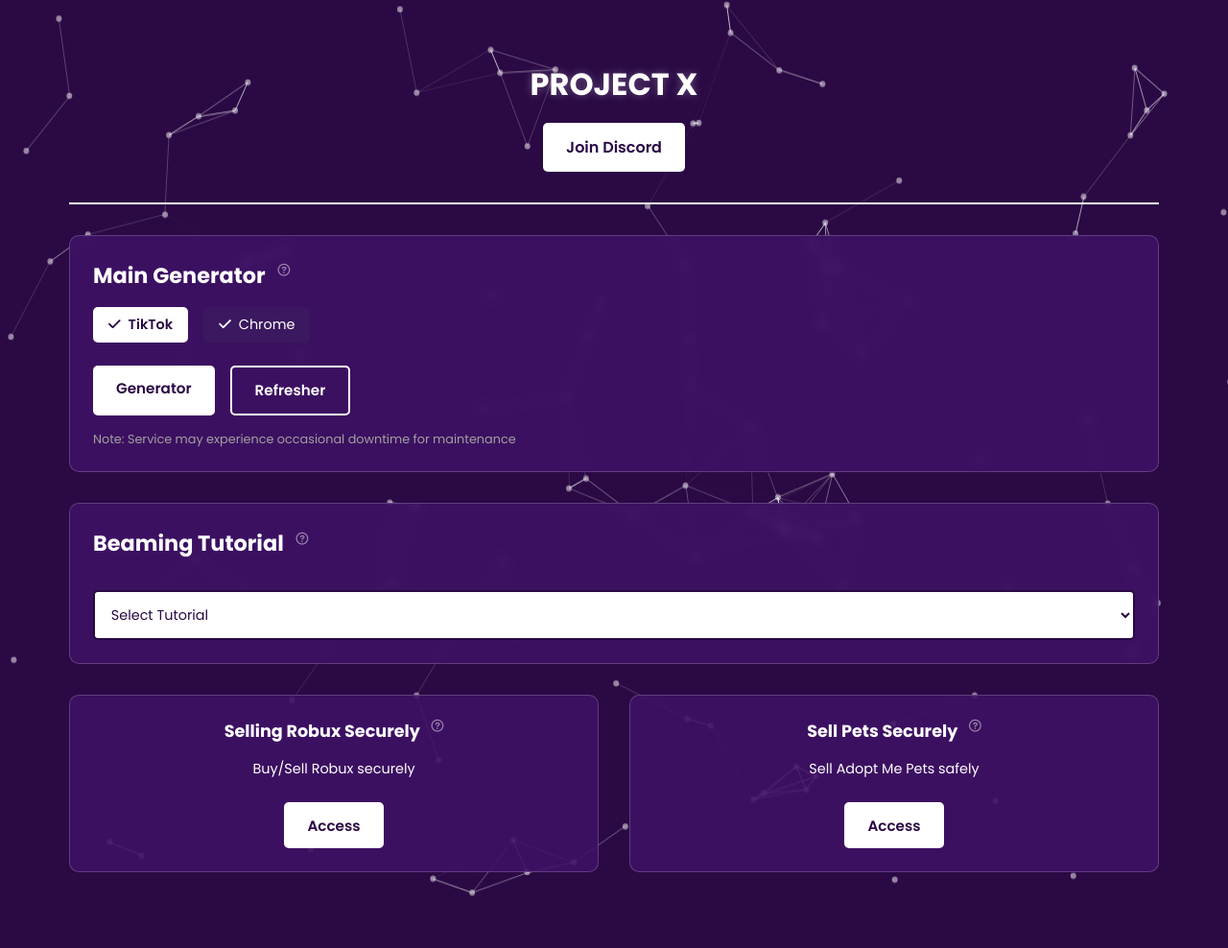
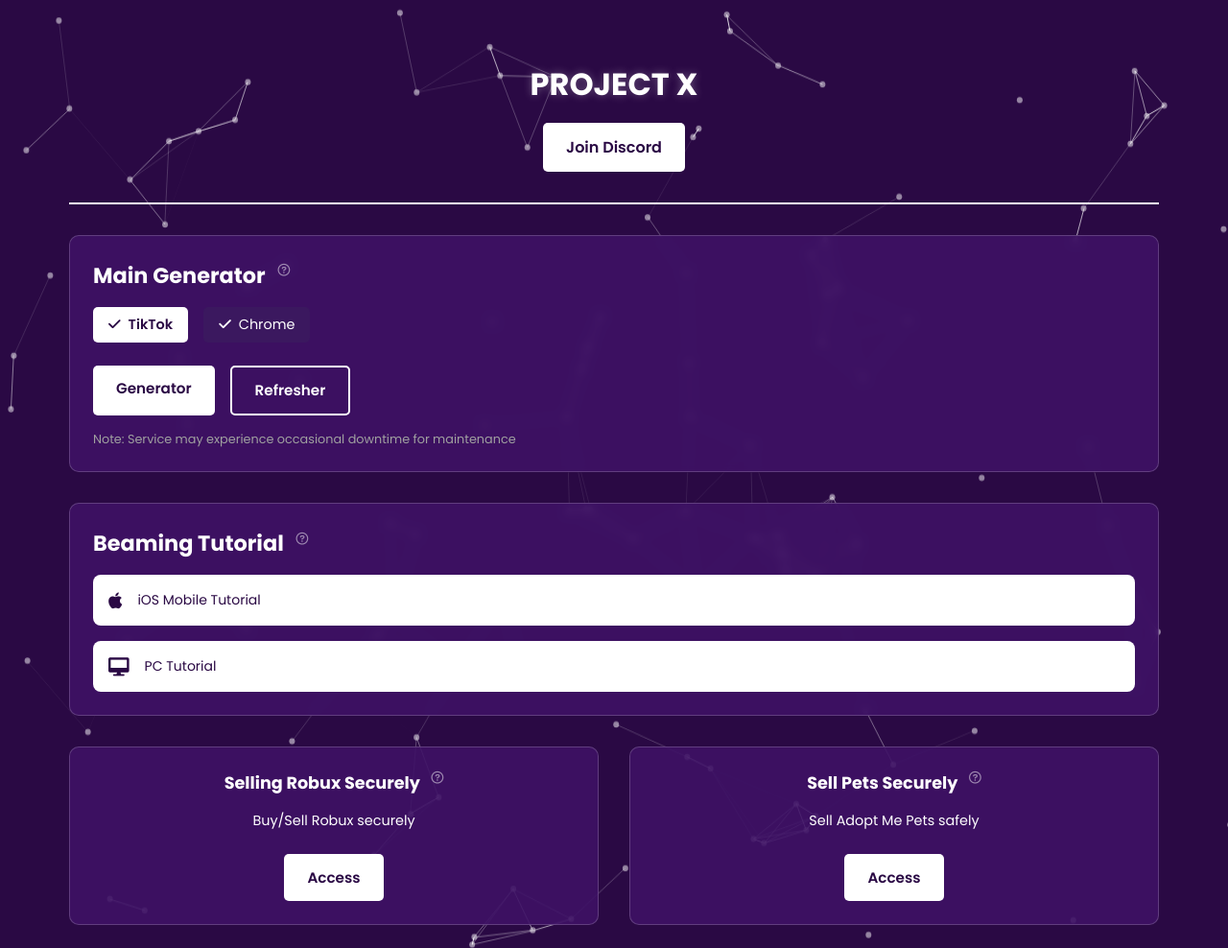
Before and after one commit to Josiahhecks/......, a plain HTML site: page Index.html in a window 1280 px wide. Shown: the whole page at 96% size. Before the commit the page ends 947 px from the top, so only its background shows below. Drawn offline with nearby package versions, Linux system fonts and the light colour scheme.

Commit message:
Update Index.html

```diff
--- a/Index.html
+++ b/Index.html
@@ -167,16 +167,31 @@
             margin-top: 1rem;
         }
 
-        .tutorial-dropdown {
-            width: 100%;
+        .tutorial-buttons {
+            display: flex;
+            flex-direction: column;
+            gap: 1rem;
+            margin-top: 1rem;
+        }
+
+        .tutorial-link {
             background: #ffffff;
             color: #2A0944;
-            padding: 0.8rem;
-            border: 2px solid #2A0944;
-            border-radius: 5px;
-            margin-top: 1rem;
-            font-size: 0.9rem;
-            cursor: pointer;
+            padding: 1rem;
+            border-radius: 8px;
+            text-decoration: none;
+            display: flex;
+            align-items: center;
+            gap: 1rem;
+            transition: transform 0.2s ease;
+        }
+
+        .tutorial-link i {
+            font-size: 1.2rem;
+        }
+
+        .tutorial-link:hover {
+            transform: translateY(-2px);
         }
 
         .marketplace {
@@ -236,11 +251,16 @@
 
             <section class="section">
                 <h2>Beaming Tutorial <i class="fa-regular fa-circle-question help-icon"></i></h2>
-                <select class="tutorial-dropdown" id="tutorialSelect">
-                    <option value="">Select Tutorial</option>
-                    <option value="https://youtu.be/GvNuKWKc7ZA?si=otAJNSIj72Ajt3RX">Mobile Tutorial</option>
-                    <option value="https://www.fuelled.me/share/1b8cc174-894c-4311-b7fd-56dc5058e2ca.mov">PC Tutorial</option>
-                </select>
+                <div class="tutorial-buttons">
+                    <a href="https://youtu.be/GvNuKWKc7ZA?si=otAJNSIj72Ajt3RX" class="tutorial-link" target="_blank">
+                        <i class="fab fa-apple"></i>
+                        iOS Mobile Tutorial
+                    </a>
+                    <a href="https://www.fuelled.me/share/1b8cc174-894c-4311-b7fd-56dc5058e2ca.mov" class="tutorial-link" target="_blank">
+                        <i class="fas fa-desktop"></i>
+                        PC Tutorial
+                    </a>
+                </div>
             </section>
 
             <div class="marketplace">
@@ -295,15 +315,6 @@
                 button.classList.add('active');
             });
         });
-
-        // Tutorial dropdown functionality
-        document.getElementById('tutorialSelect').addEventListener('change', function() {
-            const selectedUrl = this.value;
-            if (selectedUrl) {
-                window.open(selectedUrl, '_blank');
-                this.value = '';
-            }
-        });
     </script>
 </body>
 </html>
```
